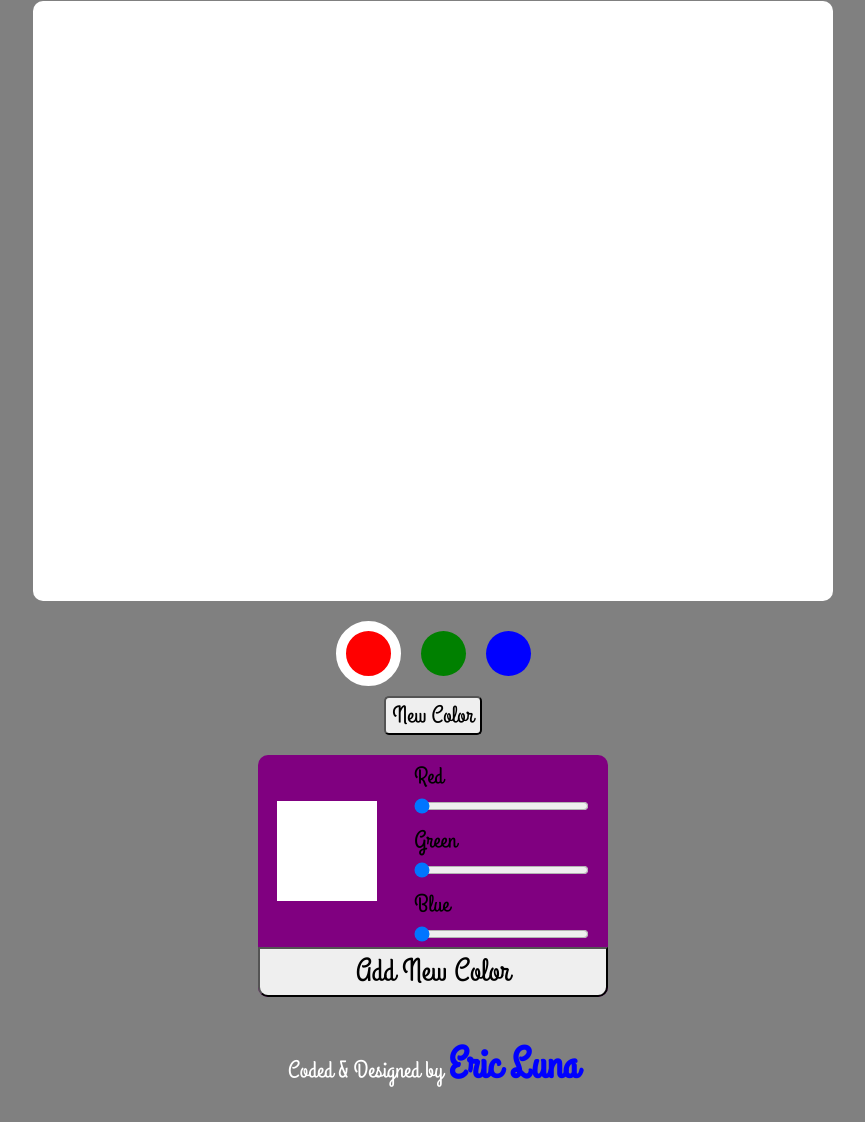
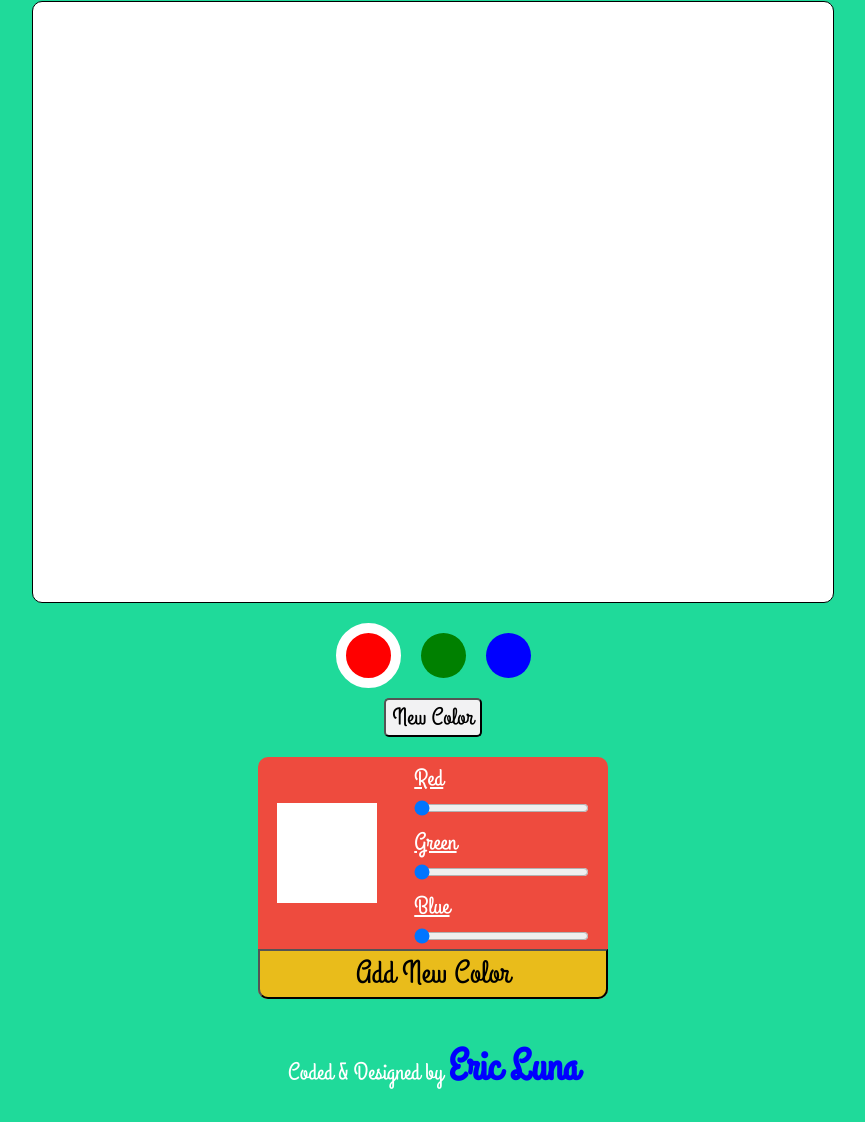
Before and after one commit to eric-luna/drawing, a plain HTML site: page index.html in a window 1280 px wide. Shown: the part 125-1247 px from the top of the page, without its empty margins (207-1072 px from the left). Drawn offline with nearby package versions, Linux system fonts and the light colour scheme; a web font is replaced by a local one.

Commit message:
added a new color scheme and a black stroke to the header text

```diff
--- a/css/main.css
+++ b/css/main.css
@@ -7,22 +7,24 @@
 
 }
 .body{
-	background-color: gray;
+	background-color: #c7d0d5;
+	background-color: #1fda9a;
 	display: flex;
 	align-items: center;
 	flex-direction: column;
 	font-family: 'grand_hotelregular';
-
 }
 .header{
 	margin: 0;
 	font-size: 5em;
 	color: white;
+	-webkit-text-stroke: 1px black;
 }
 .canvas{
 	margin-top: 15px;
 	background-color: white;
 	border-radius: 10px;
+	border: 1px solid black;
 	cursor: url(../img/cursor.png),crosshair;
 }
 .controls{
@@ -63,12 +65,13 @@
 .toggle{
 	font-size: 1.5em;
 	border-radius: 5px;
+	background-color: #f2f2f3;
 }
 .newcolor{
 	margin-top: 20px;
 	width: 350px;
 	justify-content: center;
-	background-color: purple;
+	background-color: #ee4b3e ;
 	display: flex;
 	flex-direction: column;
 	border-radius: 10px;
@@ -100,10 +103,14 @@
 .sliders label{
 	margin-top: 5px;
 	font-size: 1.5em;
+	color: white;
+	text-decoration:underline;
 }
 .addbutton{
 	font-size: 2em;
 	height: 50px;
+	background-color: #ec583a;
+	background-color: #e9bc1b;
 	border-radius: 10px;
 	border-top-right-radius: 0px;
 	border-top-left-radius: 0px;
--- a/index.html
+++ b/index.html
@@ -2,7 +2,6 @@
 <html>
 <head>
 	<title>Let's Get Drawing</title>
-	<link href='https://fonts.googleapis.com/css?family=Droid+Sans:400,700' rel='stylesheet' type='text/css'>
 	<link rel="stylesheet" type="text/css" href="css/main.css">
 	<link rel="stylesheet" type="text/css" href="css/normalize.css">
 </head>
```
Also changed, not shown: script.js (+6 -2 lines).
